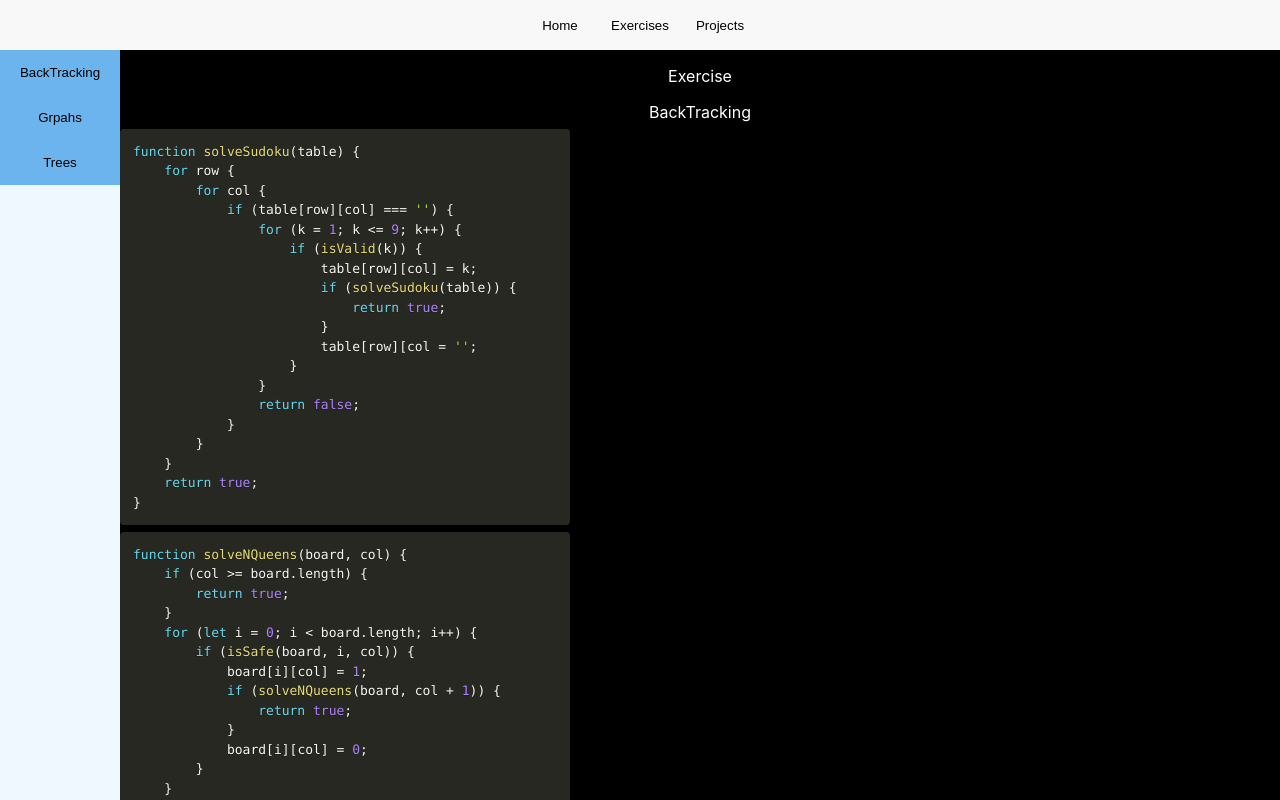
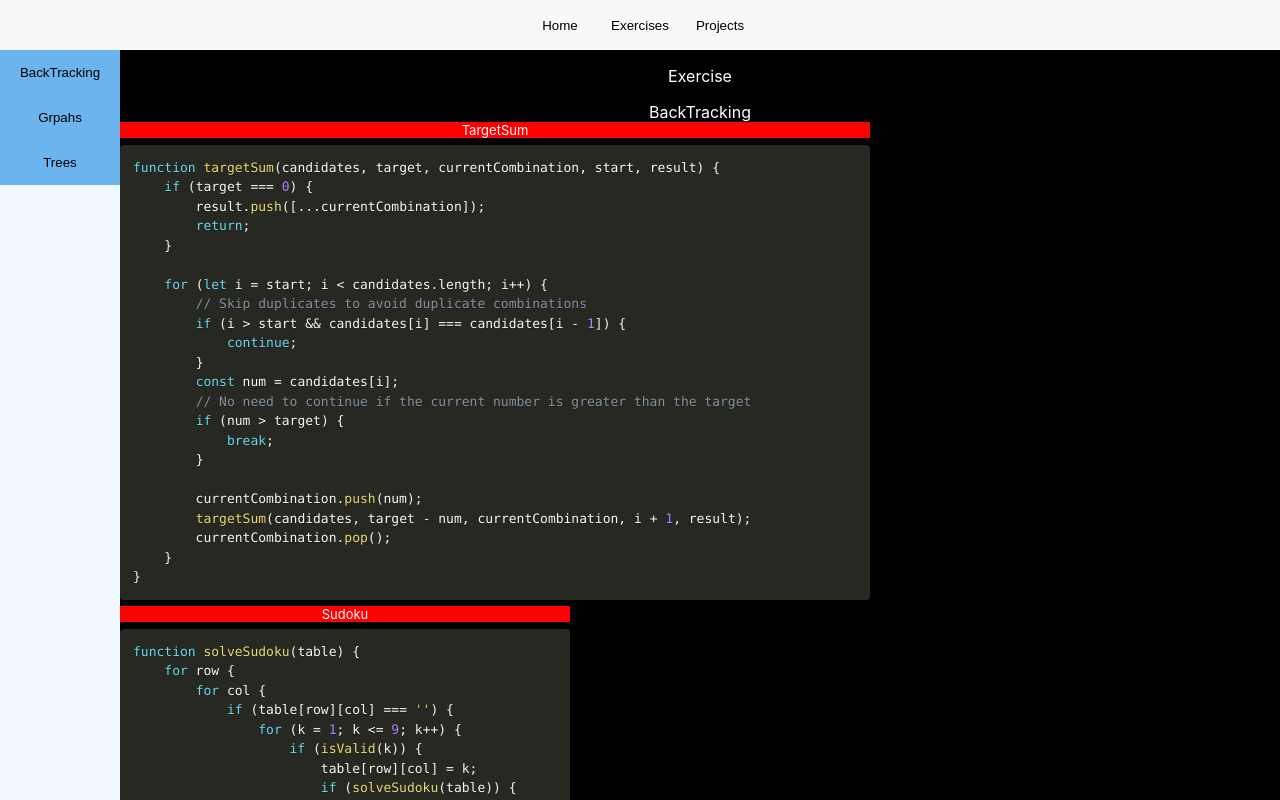
Before and after one commit to ElGuapo-Oficial/client-test-app-120823, a React (Create React App) app: page /exercises/backtracking in a window 1280 px wide. Shown: the top 800 px of the page. Built offline with nearby package versions, Linux system fonts and the light colour scheme.

Commit message:
Improving Snippet styles

```diff
--- a/src/codeSnippets/backTracking.ts
+++ b/src/codeSnippets/backTracking.ts
@@ -36,7 +36,32 @@ const nqueens: string = `function solveNQueens(board, col) {
 }
 `;
 
+const targetSum: string = `function targetSum(candidates, target, currentCombination, start, result) {
+    if (target === 0) {
+        result.push([...currentCombination]);
+        return;
+    }
+
+    for (let i = start; i < candidates.length; i++) {
+        // Skip duplicates to avoid duplicate combinations
+        if (i > start && candidates[i] === candidates[i - 1]) {
+            continue;
+        }
+        const num = candidates[i];
+        // No need to continue if the current number is greater than the target
+        if (num > target) {
+            break;
+        }
+
+        currentCombination.push(num);
+        targetSum(candidates, target - num, currentCombination, i + 1, result);
+        currentCombination.pop();
+    }
+}
+`;
+
 export {
     sudoku,
-    nqueens
+    nqueens,
+    targetSum
 }
--- a/src/components/CodeSnippet.tsx
+++ b/src/components/CodeSnippet.tsx
@@ -3,11 +3,13 @@ import Prism from 'prismjs';
 import 'prismjs/themes/prism-okaidia.css'; // or other theme
 
 type CodeSnippetProps = {
+    title?: string;
     code: string;
     language: string;
+    width?: string;
 }
 
-const CodeSnippet: React.FC<CodeSnippetProps> = ({ code, language }) => {
+const CodeSnippetA: React.FC<CodeSnippetProps> = ({ code, language }) => {
     useEffect(() => {
         Prism.highlightAll();
     }, [code, language]);
@@ -21,4 +23,13 @@ const CodeSnippet: React.FC<CodeSnippetProps> = ({ code, language }) => {
   );
 };
 
+const CodeSnippet: React.FC<CodeSnippetProps> = ({ title, code, language, width }) => {
+    return (
+        <div style={{fontSize: "13px", width: `${width || "450px"}`}}>
+            { title && <div style={{backgroundColor: "red"}}>{title}</div> }
+            <CodeSnippetA code={code} language={language} />
+        </div>
+    )
+}
+
 export default CodeSnippet;
--- a/src/pages/exercises/BackTracking.tsx
+++ b/src/pages/exercises/BackTracking.tsx
@@ -1,17 +1,14 @@
 import CodeSnippet from "../../components/CodeSnippet";
-import { sudoku, nqueens } from "../../codeSnippets/backTracking";
+import { sudoku, nqueens, targetSum } from "../../codeSnippets/backTracking";
 
 const BackTracking = () => {
 
     return (
         <>
             <div>BackTracking</div>
-            <div style={{fontSize: "13px", width: "450px"}}>
-                <CodeSnippet code={sudoku} language="javascript" />
-            </div>
-            <div style={{fontSize: "13px", width: "450px"}}>
-                <CodeSnippet code={nqueens} language="javascript" />
-            </div>
+            <CodeSnippet title={"TargetSum"} code={targetSum} language="javascript" width="750px" />
+            <CodeSnippet title={"Sudoku"} code={sudoku} language="javascript" />
+            <CodeSnippet title={"NQueens"} code={nqueens} language="javascript" />
         </>
     );
 }
```
